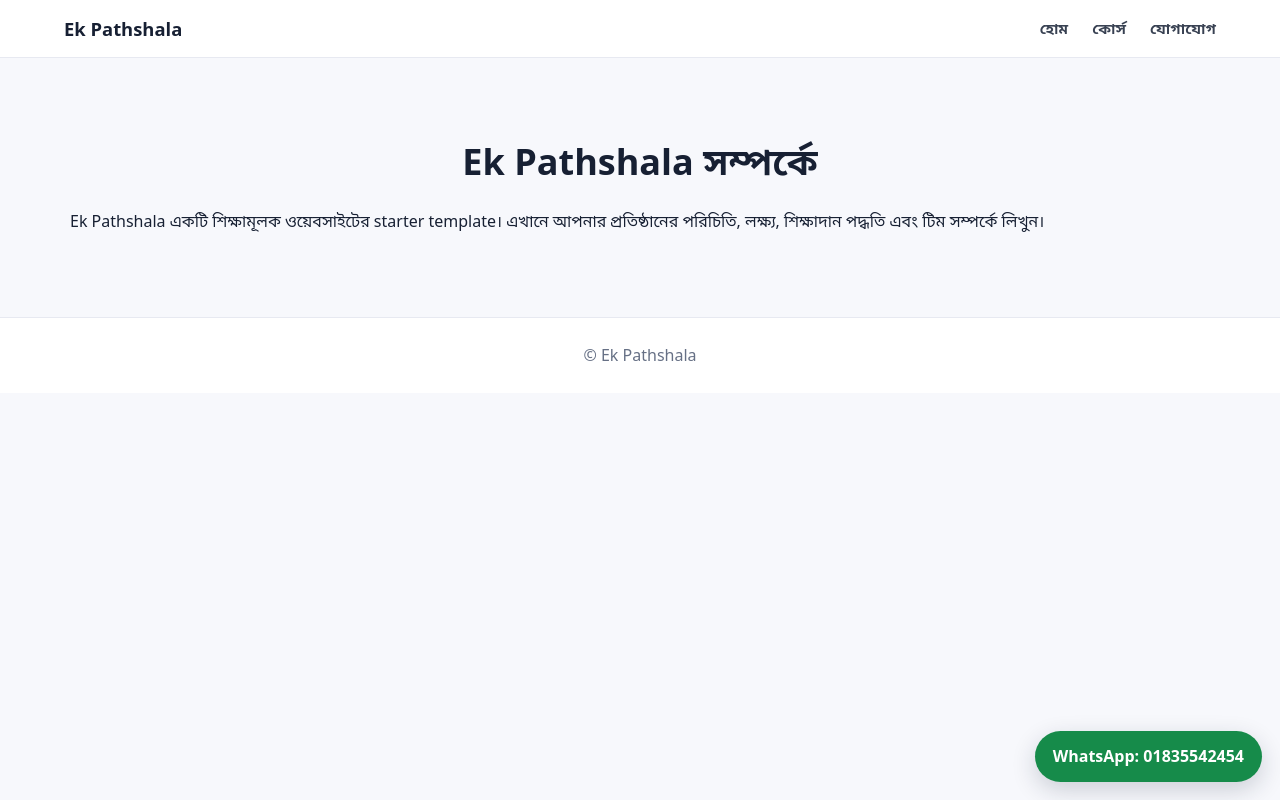
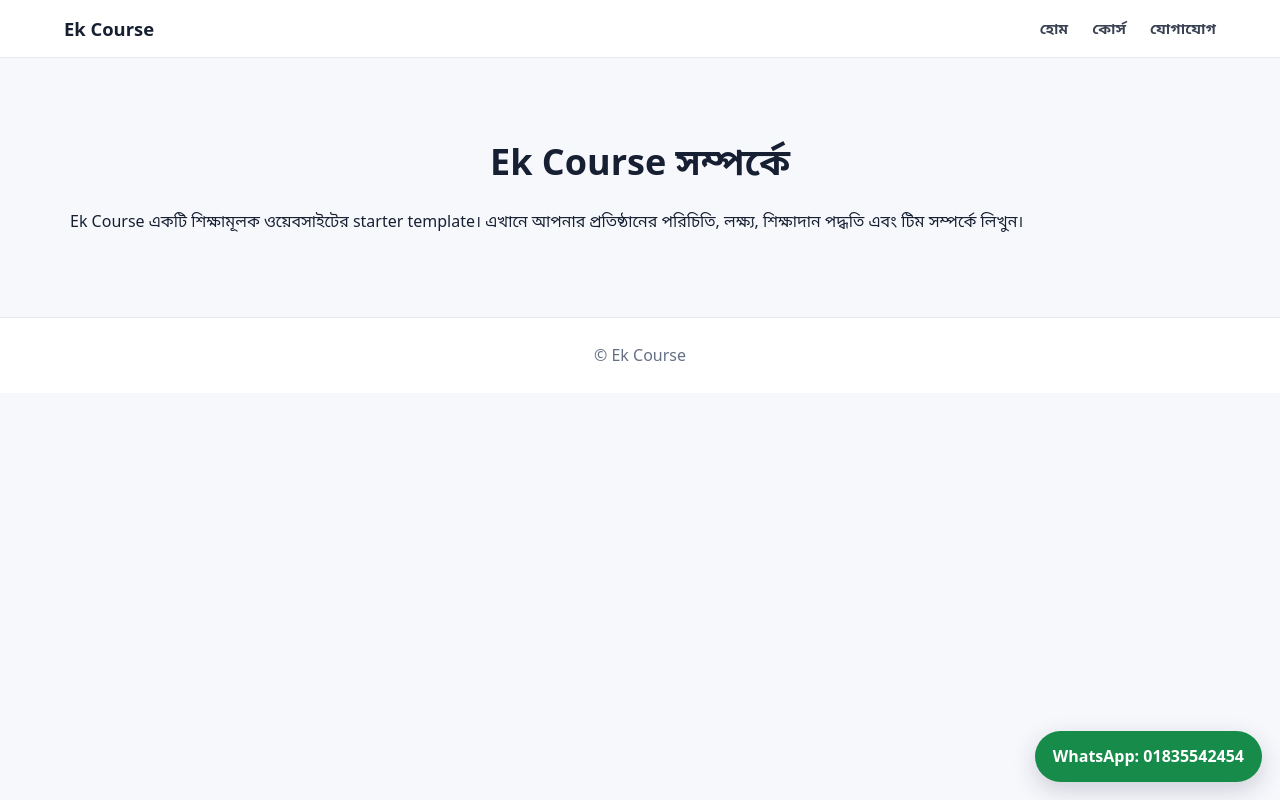
Before and after one commit to ffserviceshub/ek-pathshala, a plain HTML site: page about/index.html in a window 1280 px wide. Drawn offline with Linux system fonts and the light colour scheme.

Commit message:
Rename website branding to Ek Course

```diff
--- a/about/index.html
+++ b/about/index.html
@@ -1 +1 @@
-<!doctype html><html lang="bn"><head><meta charset="utf-8"><meta name="viewport" content="width=device-width,initial-scale=1"><title>আমাদের সম্পর্কে | Ek Pathshala</title><link rel="stylesheet" href="../assets/style.css"></head><body><header class="site-header"><a class="brand" href="../">Ek Pathshala</a><nav><a href="../">হোম</a><a href="../courses/">কোর্স</a><a href="../contact/">যোগাযোগ</a></nav></header><main class="section"><h2>Ek Pathshala সম্পর্কে</h2><article><p>Ek Pathshala একটি শিক্ষামূলক ওয়েবসাইটের starter template। এখানে আপনার প্রতিষ্ঠানের পরিচিতি, লক্ষ্য, শিক্ষাদান পদ্ধতি এবং টিম সম্পর্কে লিখুন।</p></article></main><footer>© Ek Pathshala</footer><a class="whatsapp-float" href="https://wa.me/8801835542454" target="_blank" rel="noopener noreferrer" aria-label="WhatsApp-এ যোগাযোগ করুন">WhatsApp: 01835542454</a></body></html>
+<!doctype html><html lang="bn"><head><meta charset="utf-8"><meta name="viewport" content="width=device-width,initial-scale=1"><title>আমাদের সম্পর্কে | Ek Course</title><link rel="stylesheet" href="../assets/style.css"></head><body><header class="site-header"><a class="brand" href="../">Ek Course</a><nav><a href="../">হোম</a><a href="../courses/">কোর্স</a><a href="../contact/">যোগাযোগ</a></nav></header><main class="section"><h2>Ek Course সম্পর্কে</h2><article><p>Ek Course একটি শিক্ষামূলক ওয়েবসাইটের starter template। এখানে আপনার প্রতিষ্ঠানের পরিচিতি, লক্ষ্য, শিক্ষাদান পদ্ধতি এবং টিম সম্পর্কে লিখুন।</p></article></main><footer>© Ek Course</footer><a class="whatsapp-float" href="https://wa.me/8801835542454" target="_blank" rel="noopener noreferrer" aria-label="WhatsApp-এ যোগাযোগ করুন">WhatsApp: 01835542454</a></body></html>
```
